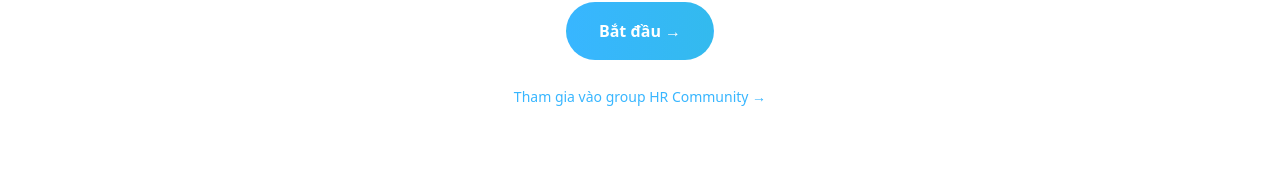
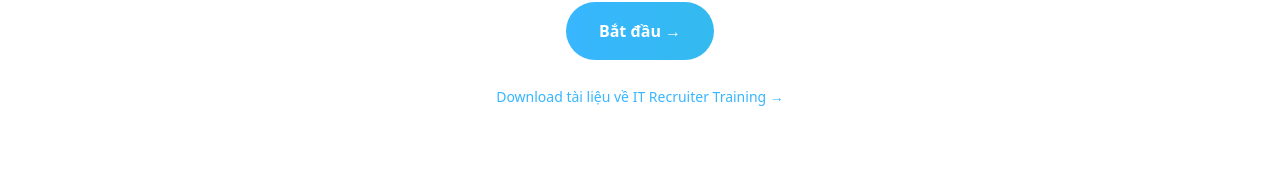
Before and after one commit to vnodesign/hrpenci.site, a Next.js app: page / in a window 1280 px wide. Shown: the part 336-513 px from the top of the page. Built offline with nearby package versions, Linux system fonts and the light colour scheme.

Commit message:
Update index.mdx

```diff
--- a/src/pages/index.mdx
+++ b/src/pages/index.mdx
@@ -18,7 +18,7 @@ import { FadeIn } from '@components/FadeIn'
       </FadeIn>
       <FadeIn delay={0.4}>
         <div className="button-follow">
-          <a href="https://www.facebook.com/groups/xomhr" target="_blank">Tham gia vào group HR Community →</a>
+          <a href="https://hr.penci.me/IT-RECRUITER-TRAINING.pdf" target="_blank">Download tài liệu về IT Recruiter Training →</a>
         </div>
       </FadeIn>
     </div>
```
